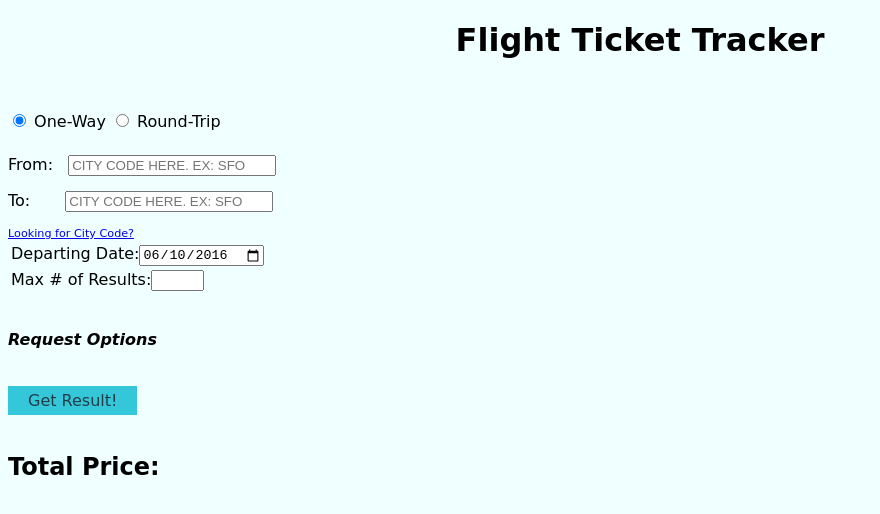
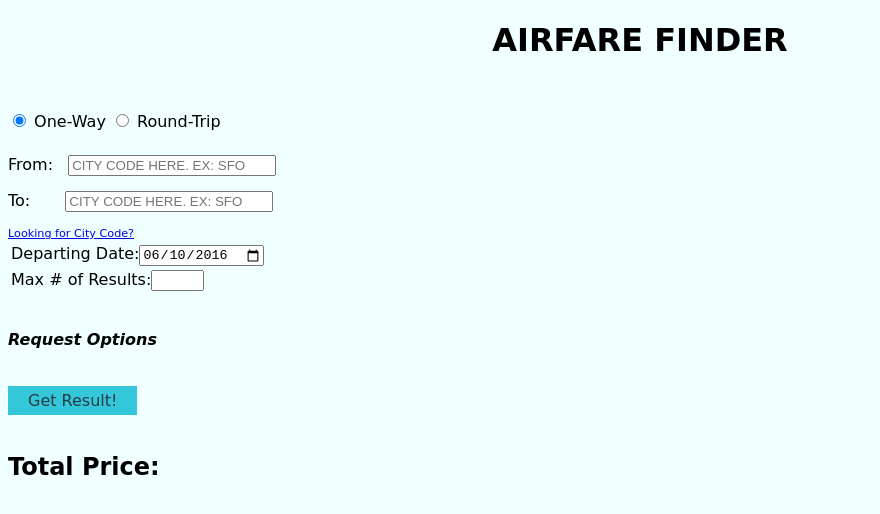
Before and after one commit to ylo-us/ylo-us.github.io, a plain HTML site: page index.html in a window 1280 px wide. Shown: the whole page, without its empty margins (0-880 px from the left). Drawn offline with Linux system fonts and the light colour scheme.

Commit message:
changed the title and header of index.html

```diff
--- a/index.html
+++ b/index.html
@@ -2,12 +2,12 @@
 <html lang="en-US">
     <head>
         <meta charset="utf-8" />
-        <title>kukulo's JS project</title>
+        <title>kukulo's HR_Javascript Project</title>
         <link rel="stylesheet" href="css\loading.css"/>
     </head>
     <body>
         <div id="main">
-            <h1>Flight Ticket Tracker</h1>
+            <h1>AIRFARE FINDER</h1>
             <div id="userInput" class="box">
                 <div class="box">
                     <form>
```
